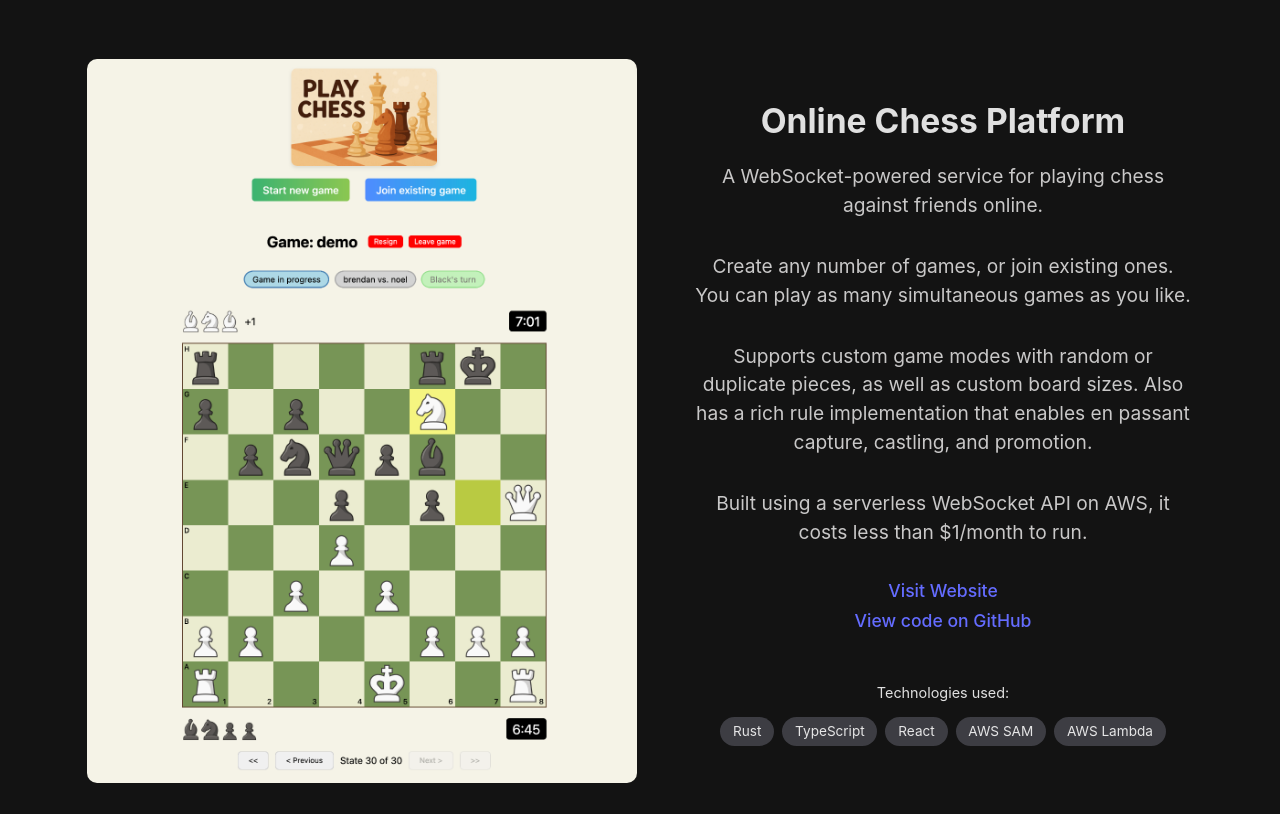
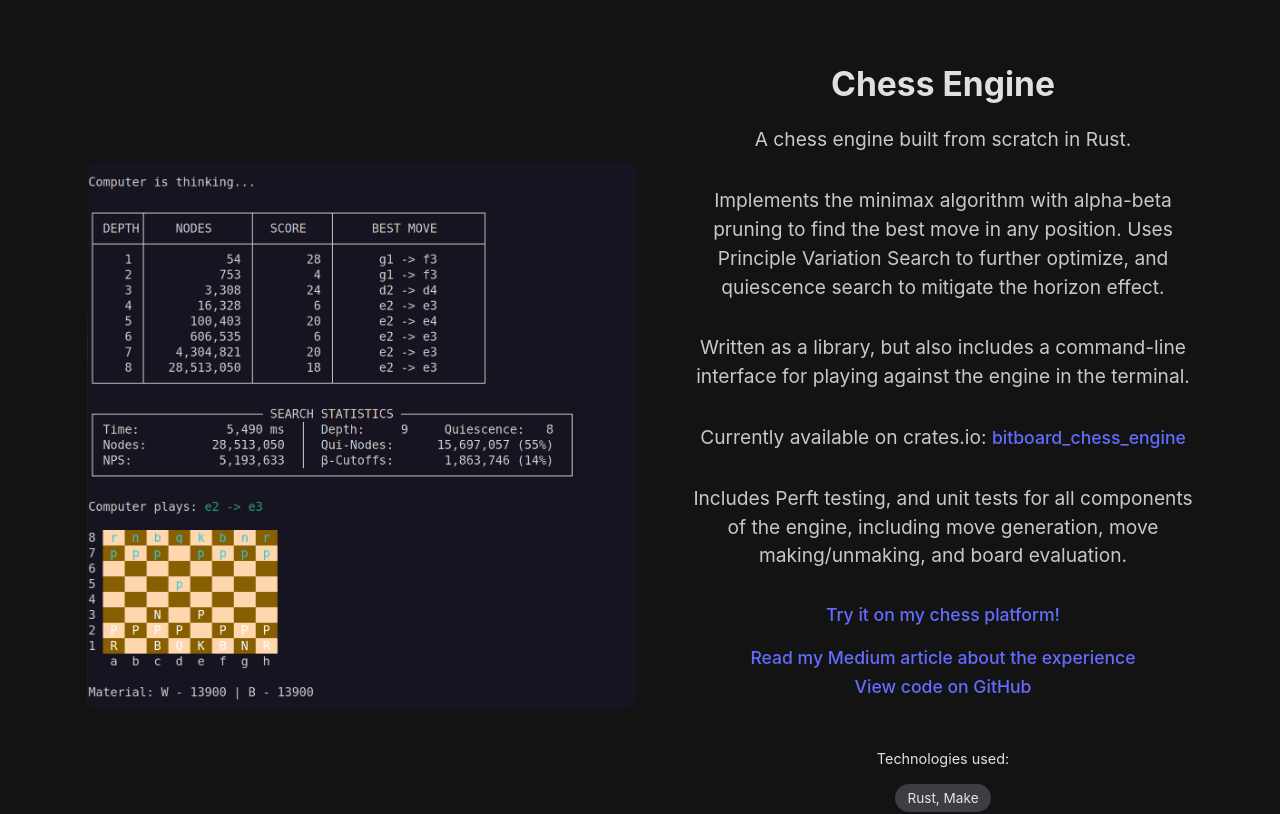
Before and after one commit to brendandagys/Portfolio, a React (Vite) app in the folder frontend/: page / in a window 1280 px wide. Shown: the part 2100-2914 px from the top of the page. Built offline with nearby package versions, Linux system fonts and the light colour scheme.

Commit message:
Add chess engine to work section

```diff
--- a/frontend/src/components/WorkSection.tsx
+++ b/frontend/src/components/WorkSection.tsx
@@ -2,6 +2,7 @@ import "../css/WorkSection.css";
 import cCompiler from "../images/c-compiler.png";
 import vacationRentalSiteScreenshot from "../images/vacation-rental-site-screenshot.png"; // eslint-disable-line max-len
 import chessScreenshot from "../images/chess-screenshot.png"; // eslint-disable-line max-len
+import chessEngineScreenshot from "../images/chess-engine-screenshot.png"; // eslint-disable-line max-len
 import textEditorGif from "../images/text-editor.gif";
 import serverlessMergeSortScreenshot from "../images/serverless-merge-sort-screenshot.png"; // eslint-disable-line max-len
 import financesScreenshot from "../images/finances-app-screenshot.png";
@@ -14,6 +15,68 @@ export const WorkSection: React.FC = () => {
         <h1 className="mb-5">My Work</h1>
 
         <div className="work-cards">
+          <div className="work-card">
+            <div className="work-image-card">
+              <img src={chessEngineScreenshot} alt="Chess engine" />
+            </div>
+
+            <div className="work-text-card">
+              <h3>Chess Engine</h3>
+              <p>A chess engine built from scratch in Rust.</p>
+              <p>
+                Implements the minimax algorithm with alpha-beta pruning to find
+                the best move in any position. Uses Principle Variation Search
+                to further optimize, and quiescence search to mitigate the
+                horizon effect.
+              </p>
+              <p>
+                Written as a library, but also includes a command-line interface
+                for playing against the engine in the terminal.
+              </p>
+              <p>
+                Currently available on crates.io:{" "}
+                <a
+                  href="https://crates.io/crates/bitboard_chess_engine"
+                  target="_blank"
+                  rel="noreferrer"
+                >
+                  bitboard_chess_engine
+                </a>
+              </p>
+              <p>
+                Includes Perft testing, and unit tests for all components of the
+                engine, including move generation, move making/unmaking, and
+                board evaluation.
+              </p>
+
+              <a
+                href="https://chess.brendandagys.com"
+                target="_blank"
+                rel="noreferrer"
+              >
+                Try it on my chess platform!
+              </a>
+              <a
+                href="https://medium.com/@brendandagys_91079/what-i-learned-from-building-a-chess-engine-from-scratch-e3f6f8966d36" // eslint-disable-line max-len
+                target="_blank"
+                rel="noreferrer"
+              >
+                Read my Medium article about the experience
+              </a>
+              <a
+                href="https://github.com/brendandagys/Chess-Engine" // eslint-disable-line max-len
+                target="_blank"
+                rel="noreferrer"
+                style={{ marginTop: 3 }}
+              >
+                View code on GitHub
+              </a>
+
+              <div className="mt-4"></div>
+              <Pills content={["Rust, Make"]} />
+            </div>
+          </div>
+
           <div className="work-card">
             <div className="work-image-card">
               <img src={chessScreenshot} alt="Chess platform" />
@@ -45,6 +108,13 @@ export const WorkSection: React.FC = () => {
                 rel="noreferrer"
               >
                 Visit Website
+              </a>
+              <a
+                href="https://medium.com/@brendandagys_91079/what-i-learned-from-building-an-online-chess-platform-from-scratch-99edb0297fd6" // eslint-disable-line max-len
+                target="_blank"
+                rel="noreferrer"
+              >
+                Read my Medium article about the experience
               </a>
               <a
                 href="https://github.com/brendandagys/Chess" // eslint-disable-line max-len
```
Also changed, not shown: frontend/src/images/chess-engine-screenshot.png (added).
